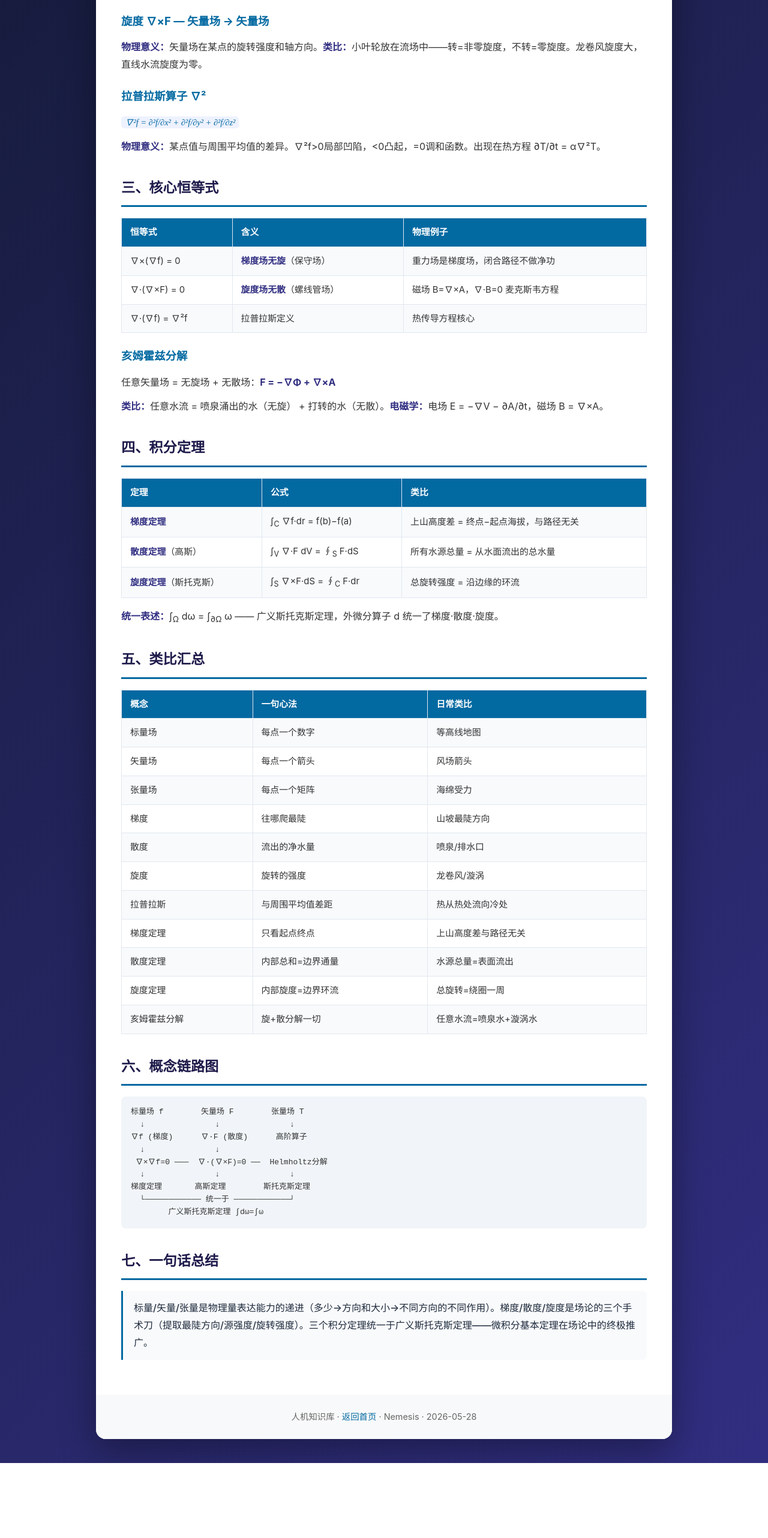
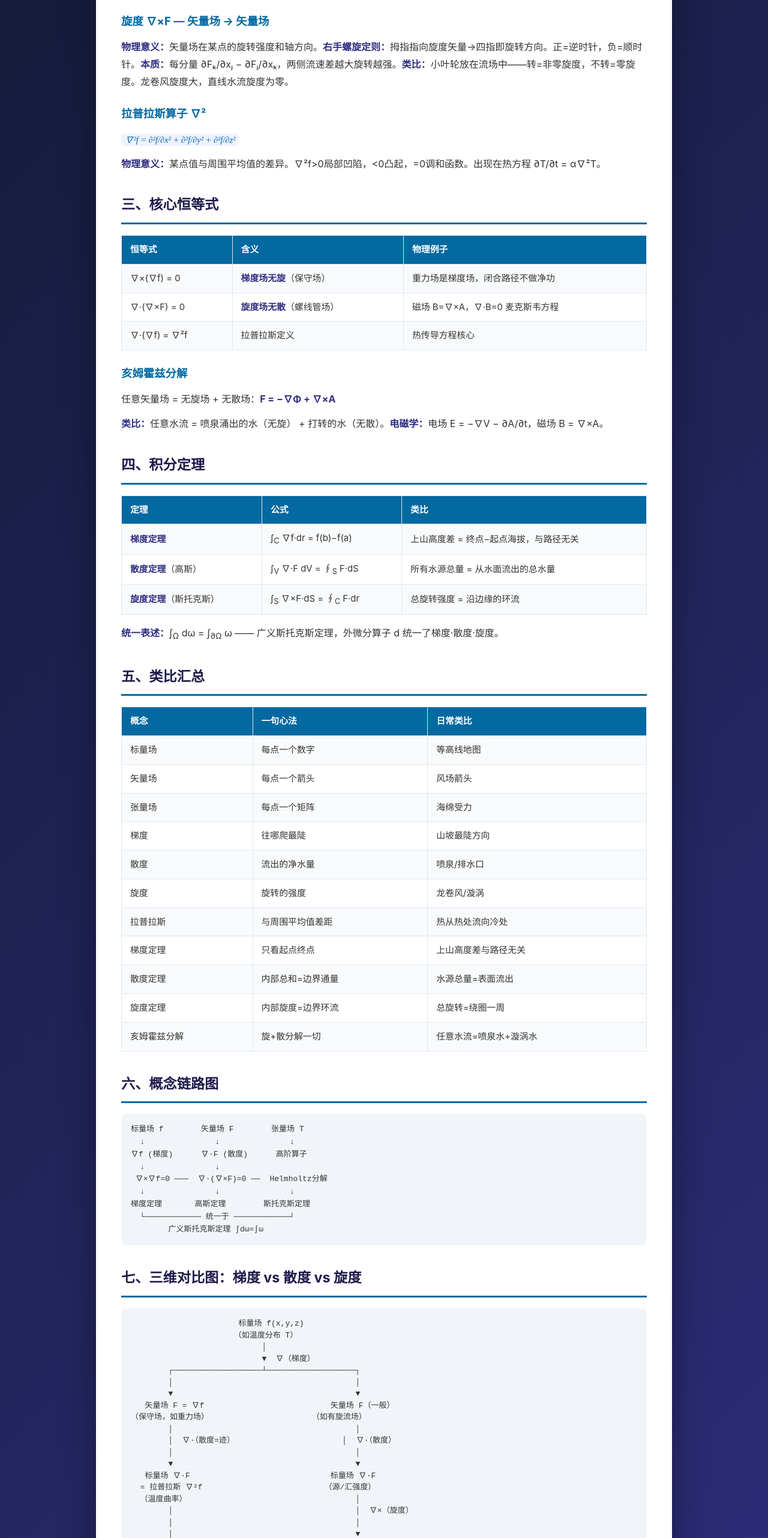
Before and after one commit to wolfhawkld/human_ai_knowledge, a plain HTML site: page vector-calculus-fields.html in a window 1280 px wide. Shown: the part 1124-3688 px from the top of the page at 60% size. Before the commit the page ends 3563 px from the top, so only its background shows below. Drawn offline with Linux system fonts and the light colour scheme.

Commit message:
fix: add right-hand curl rule, 3D comparison visualization, divergence as trace

```diff
--- a/vector-calculus-fields.html
+++ b/vector-calculus-fields.html
@@ -72,7 +72,7 @@ body {
 <p><strong>物理意义：</strong>矢量场在某点的"源/汇"强度（正=源，负=汇，零=无源无汇）。<strong>本质：</strong>散度 = 雅可比矩阵特征值的总和（即迹 Trace），反映了矢量场在该点的膨胀/收缩率——正迹=局部膨胀（源），负迹=局部收缩（汇），零迹=保体积（不可压缩）。<strong>类比：</strong>喷泉(正散度) vs 排水口(负散度)。</p>
 
 <h3>旋度 ∇×F — 矢量场 → 矢量场</h3>
-<p><strong>物理意义：</strong>矢量场在某点的旋转强度和轴方向。<strong>类比：</strong>小叶轮放在流场中——转=非零旋度，不转=零旋度。龙卷风旋度大，直线水流旋度为零。</p>
+<p><strong>物理意义：</strong>矢量场在某点的旋转强度和轴方向。<strong>右手螺旋定则：</strong>拇指指向旋度矢量→四指即旋转方向。正=逆时针，负=顺时针。<strong>本质：</strong>每分量 ∂Fₖ/∂xⱼ − ∂Fⱼ/∂xₖ，两侧流速差越大旋转越强。<strong>类比：</strong>小叶轮放在流场中——转=非零旋度，不转=零旋度。龙卷风旋度大，直线水流旋度为零。</p>
 
 <h3>拉普拉斯算子 ∇²</h3>
 <p><code class="math">∇²f = ∂²f/∂x² + ∂²f/∂y² + ∂²f/∂z²</code></p>
@@ -128,7 +128,43 @@ body {
         广义斯托克斯定理 ∫dω=∫ω
 </pre>
 
-<h2>七、一句话总结</h2>
+<h2>七、三维对比图：梯度 vs 散度 vs 旋度</h2>
+<pre style="background:#f1f5f9; padding:16px; border-radius:8px; font-family:monospace; line-height:1.5; overflow-x:auto;">
+                       标量场 f(x,y,z)
+                      （如温度分布 T）
+                            │
+                            ▼  ∇（梯度）
+        ┌───────────────────┴───────────────────┐
+        │                                       │
+        ▼                                       ▼
+   矢量场 F = ∇f                           矢量场 F（一般）
+（保守场，如重力场）                      （如有旋流场）
+        │                                       │
+        │  ∇·（散度=迹）                       │  ∇·（散度）
+        │                                       │
+        ▼                                       ▼
+   标量场 ∇·F                              标量场 ∇·F
+  = 拉普拉斯 ∇²f                          （源/汇强度）
+  （温度曲率）                                    │
+        │                                       │  ∇×（旋度）
+        │                                       │
+        │                                       ▼
+        │                                   矢量场 ∇×F
+        │                               （旋转轴+强度，右手定则）
+        │                                       │
+        └───────────────────┬───────────────────┘
+                            │
+                            ▼
+      亥姆霍兹分解：任意 F = −∇Φ（无旋） + ∇×A（无散）
+</pre>
+<table>
+  <tr><th>算子</th><th>输入→输出</th><th>本质</th><th>比喻</th></tr>
+  <tr><td>梯度 ∇f</td><td>标量→矢量</td><td>方向变化率（最陡）</td><td>山坡找出路</td></tr>
+  <tr><td>散度 ∇·F</td><td>矢量→标量</td><td>体积变化率（膨胀/收缩=迹）</td><td>喷泉吐水</td></tr>
+  <tr><td>旋度 ∇×F</td><td>矢量→矢量</td><td>旋转变化率（扭转）</td><td>叶轮打转</td></tr>
+</table>
+
+<h2>八、一句话总结</h2>
 <blockquote>标量/矢量/张量是物理量表达能力的递进（多少→方向和大小→不同方向的不同作用）。梯度/散度/旋度是场论的三个手术刀（提取最陡方向/源强度/旋转强度）。三个积分定理统一于广义斯托克斯定理——微积分基本定理在场论中的终极推广。</blockquote>
 
   </div>
```
Also changed, not shown: vector-calculus-fields.md (+43 -3 lines).
